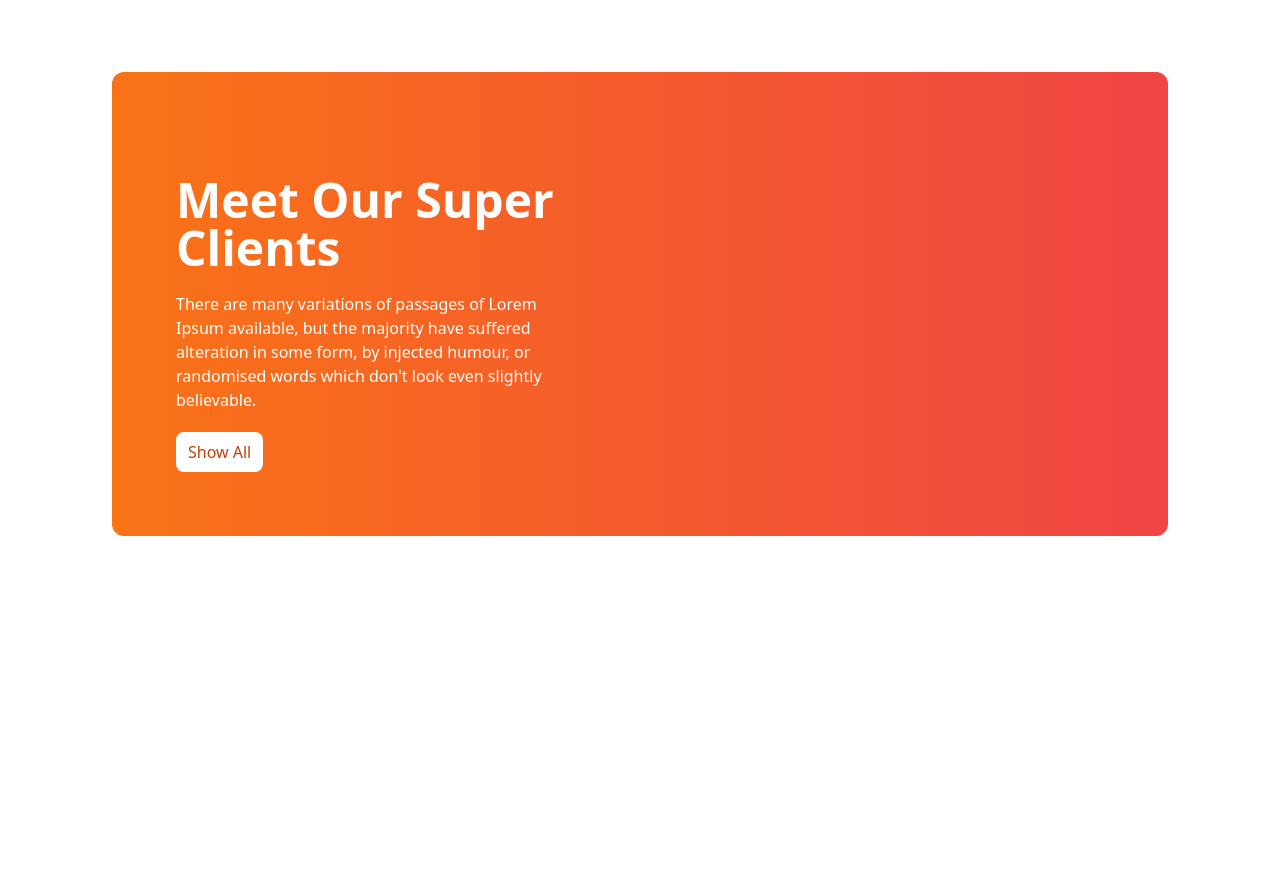
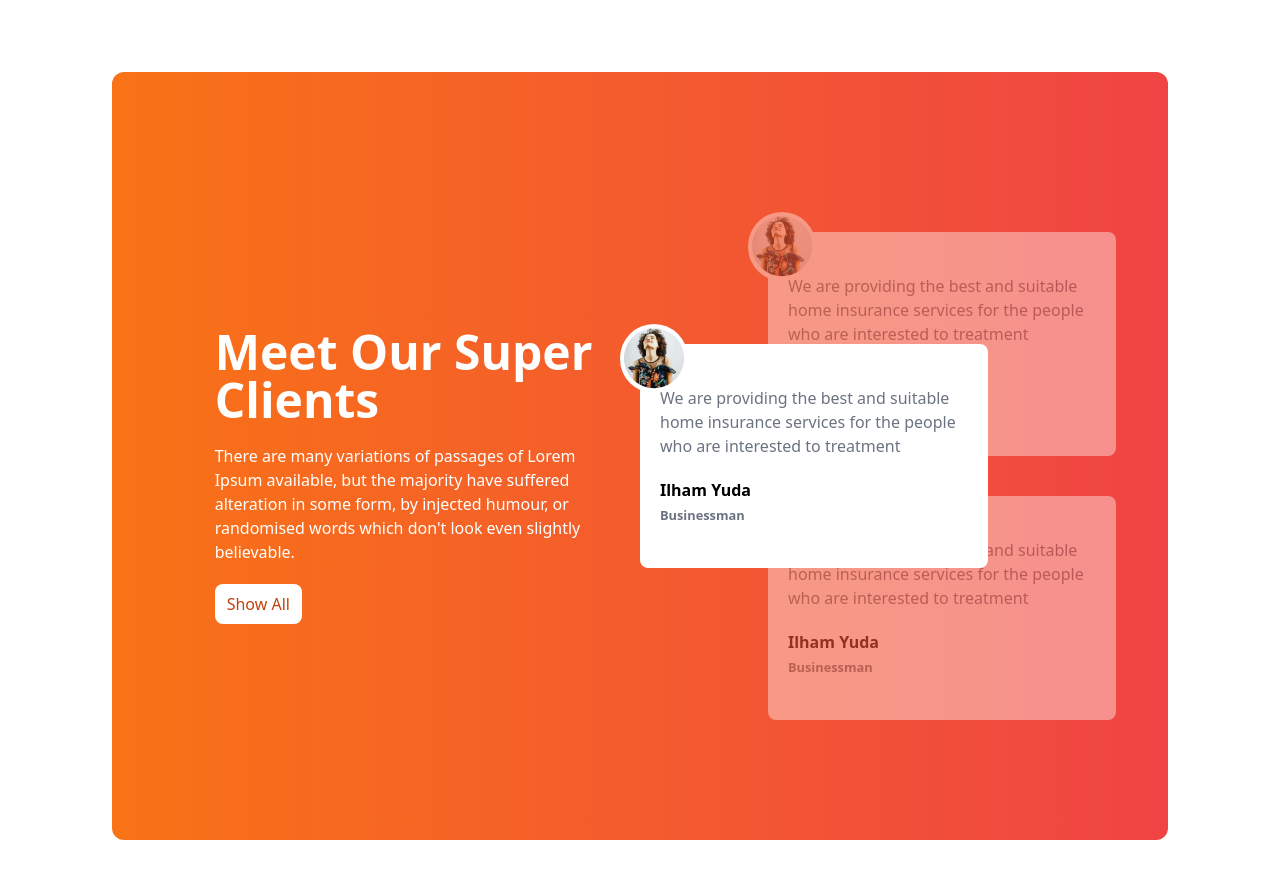
Before and after one commit to tonmoy-free/tea-house-using-tailwind, a plain HTML site: page index.html in a window 1280 px wide. Shown: the part 1720-2598 px from the top of the page. Before the commit the page ends 2352 px from the top, so only its background shows below. Drawn offline with nearby package versions, Linux system fonts and the light colour scheme.

Commit message:
day2 review section complete

```diff
--- a/index.html
+++ b/index.html
@@ -179,13 +179,52 @@
              <div class="mb-24">
                 <div class=" bg-gradient-to-r from-orange-500 to-red-500 rounded-xl grid grid-cols-1  lg:grid-cols-2 text-white px-7 md:p-16">
                    <!--  text section -->
-                     <div class="w-5/6">
-                        <h1 class="text-5xl font-bold mb-5 mt-10">Meet Our Super Clients</h1>
-                        <p class="mb-5">There are many variations of passages of Lorem Ipsum available, but the majority have suffered alteration in some form, by injected humour, or randomised words which don't look even slightly believable. </p>
-                        <button class="bg-white text-orange-700 px-3 py-2 rounded-lg">Show All</button>
+                     <div class="flex justify-center items-center overflow-hidden">
+                        <div class="w-5/6">
+                            <h1 class="text-5xl font-bold mb-5 mt-10">Meet Our Super Clients</h1>
+                            <p class="mb-5">There are many variations of passages of Lorem Ipsum available, but the majority have suffered alteration in some form, by injected humour, or randomised words which don't look even slightly believable. </p>
+                            <button class="bg-white text-orange-700 px-3 py-2 rounded-lg">Show All</button>
+                         </div>
                      </div>
                      <!-- reviews card section -->
-                      <div></div>
+                      <div class="relative py-24">
+                         <!-- middle card -->
+                         <div class="absolute z-10 top-44 md:top-52">
+                            <div class="h-56 w-full md:w-3/4  bg-white text-black rounded-lg flex items-center px-5">
+                                <div class="absolute -top-5 -left-5 bg-white rounded-full"><img class="p-1" src="./images/client.png" alt="">
+                                </div>
+                                <div>
+                                    <p class="text-gray-500 mb-5">We are providing the best and suitable home insurance services for the people who are interested to treatment</p>
+                                    <h1 class="font-bold">Ilham Yuda</h1>
+                                    <small class="font-bold text-gray-500">Businessman</small>
+                                 </div>
+                             </div>
+                          </div>
+
+                        <!-- top card -->
+                         <div class="relative left-8 md:left-32 h-56 w-full md:w-3/4  bg-white text-black rounded-lg flex items-center px-5 opacity-40">
+                            <div class="absolute -top-5 -left-5 bg-white rounded-full"><img class="p-1" src="./images/client.png" alt="">
+                            </div>
+                            <div>
+                                <p class="text-gray-500 mb-5">We are providing the best and suitable home insurance services for the people who are interested to treatment</p>
+                                <h1 class="font-bold">Ilham Yuda</h1>
+                                <small class="font-bold text-gray-500">Businessman</small>
+                             </div>
+                         </div>
+
+
+
+                         <!-- bottom card -->
+                         <div class="relative top-10 h-56 left-8 md:left-32 w-full md:w-3/4  bg-white text-black rounded-lg flex items-center px-5 opacity-40">
+                            <div class="absolute -top-5 -left-5 bg-white rounded-full"><img class="p-1" src="./images/client.png" alt="">
+                            </div>
+                            <div>
+                                <p class="text-gray-500 mb-5">We are providing the best and suitable home insurance services for the people who are interested to treatment</p>
+                                <h1 class="font-bold">Ilham Yuda</h1>
+                                <small class="font-bold text-gray-500">Businessman</small>
+                             </div>
+                         </div>
+                      </div>
                 </div>
              </div>
 
```
